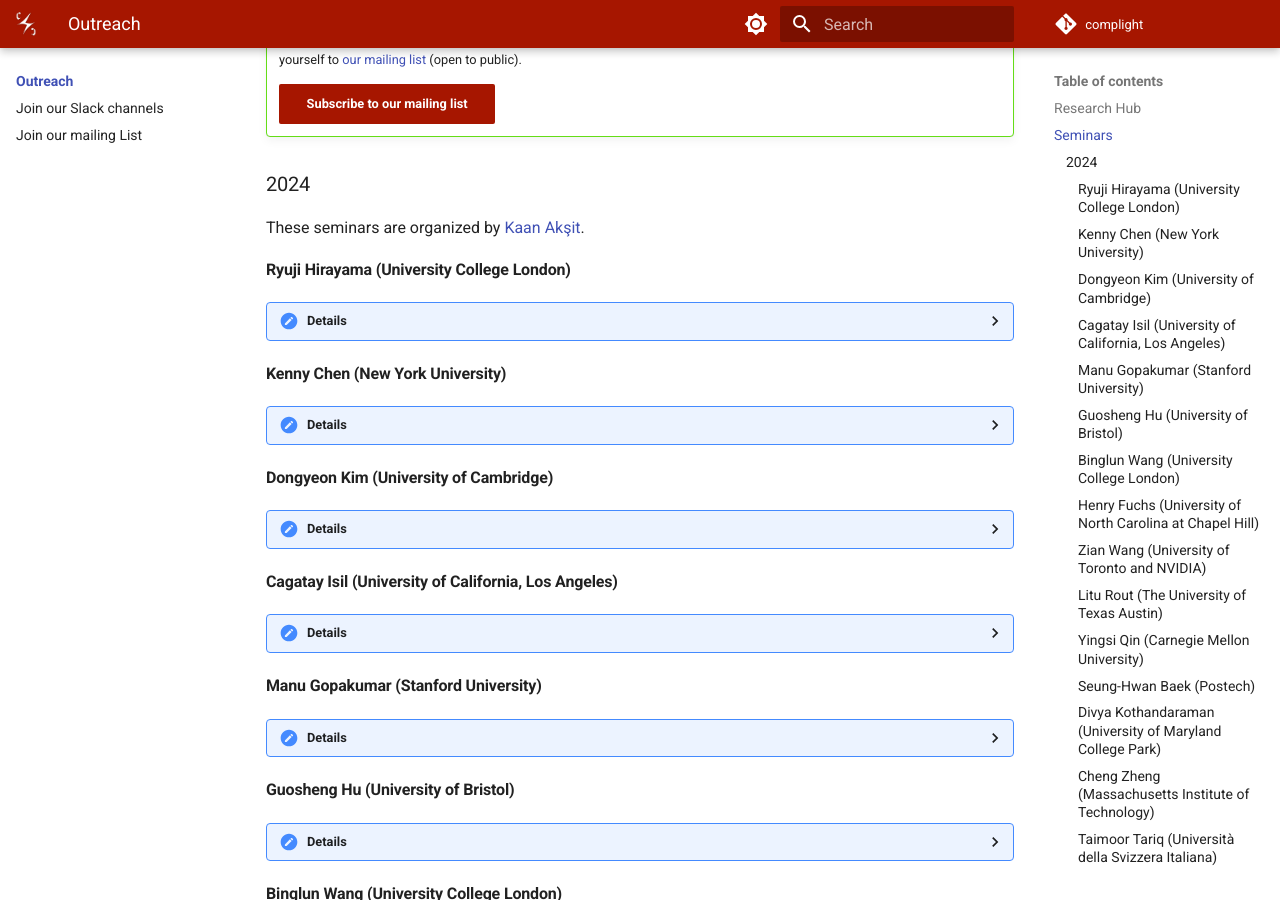
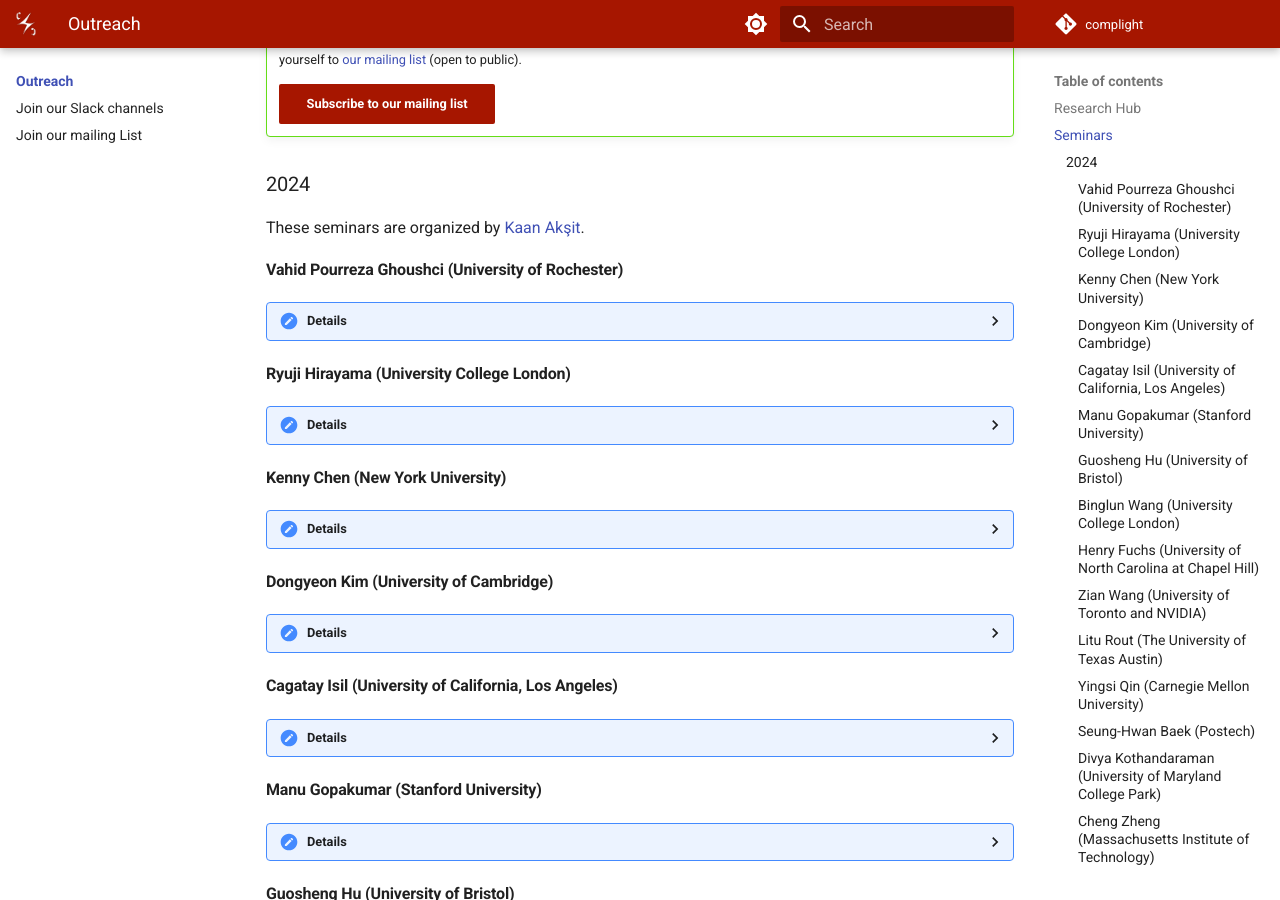
Before and after one commit to complight/complight.github.io, an MkDocs documentation site: the page built from docs/outreach/index.md, in a window 1280 px wide and 900 px high, scrolled down 1017 px. Built offline with MkDocs 1.6.1 and Material for MkDocs 9.7.7, drawn with Linux system fonts in a browser that asks for light colours.

Commit message:
Updating outreach page.

```diff
--- a/docs/outreach/index.md
+++ b/docs/outreach/index.md
@@ -34,6 +34,18 @@ Overall, seminars are a blend of internal and external presenters.
 
 ### 2024
 These seminars are organized by [Kaan Akşit](https://kaanaksit.com).
+
+
+#### Vahid Pourreza Ghoushci (University of Rochester)
+??? Details
+    **Date:**
+    27th November 2024
+
+    **Presenter:** [Vahid Pourreza Ghoushci](https://www.linkedin.com/in/vahidpg), Postdoctoral Associate, University of Rochester
+
+    **Title:** Investigation of time-varying defocus and accommodation dynamics in the human eye
+
+    **Watch:** [Recording (Password protected)](https://liveuclac-my.sharepoint.com/:v:/g/personal/ucackak_ucl_ac_uk/EU9Ii1lOJSBEiNmV_50xDhoBMiHhgJeO-swy49wlL1eI9g?nav=eyJyZWZlcnJhbEluZm8iOnsicmVmZXJyYWxBcHAiOiJTdHJlYW1XZWJBcHAiLCJyZWZlcnJhbFZpZXciOiJTaGFyZURpYWxvZy1MaW5rIiwicmVmZXJyYWxBcHBQbGF0Zm9ybSI6IldlYiIsInJlZmVycmFsTW9kZSI6InZpZXcifX0%3D&e=RkSUt3)
 
 
 #### Ryuji Hirayama (University College London)
```
